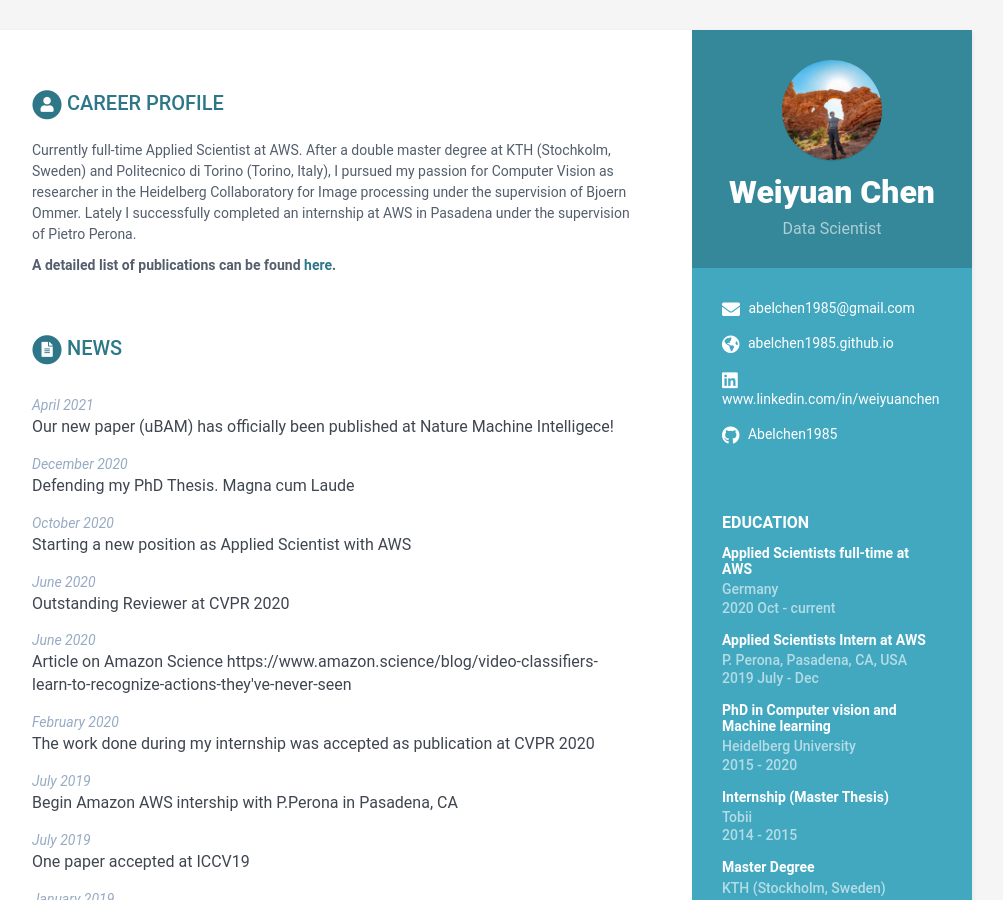
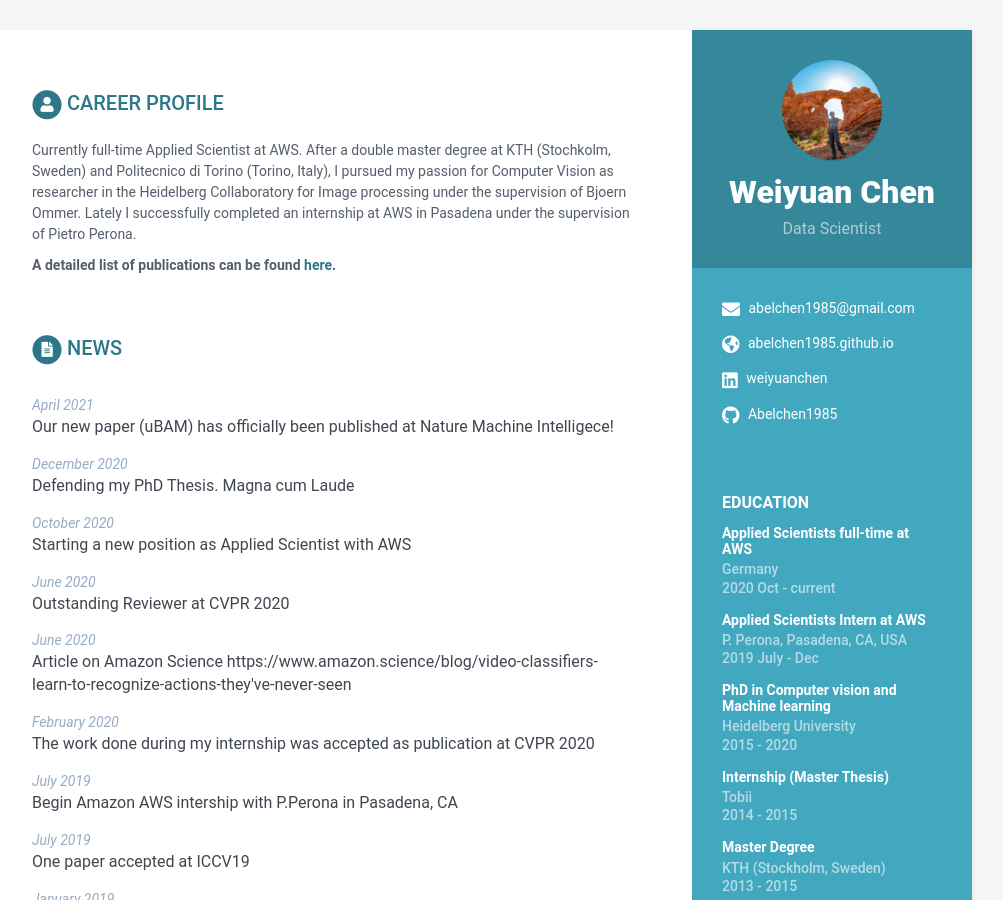
Before and after one commit to Abelchen1985/Abelchen1985Resmue2, a Jekyll site: the page built from index.html, in a window 1280 px wide and 900 px high. Shown: the whole window, without its empty margins (168-1171 px from the left). Built offline with Jekyll 4.4.1, drawn with Linux system fonts in a browser that asks for light colours.

Commit message:
Update data.yml

```diff
--- a/_data/data.yml
+++ b/_data/data.yml
@@ -15,7 +15,7 @@
     email: abelchen1985@gmail.com
     phone:
     website: abelchen1985.github.io #do not add http://
-    linkedin: www.linkedin.com/in/weiyuanchen
+    linkedin: weiyuanchen
     github: Abelchen1985
     gitlab:
     bitbucket:
```
